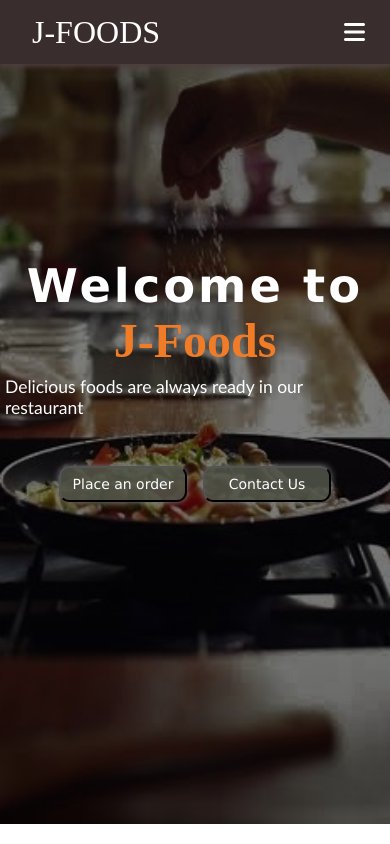
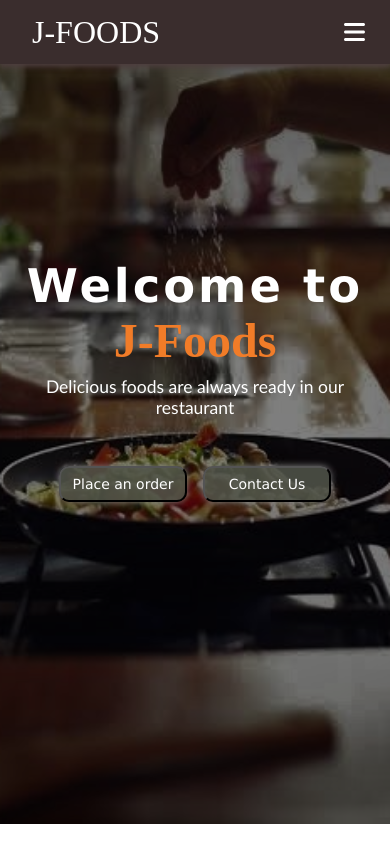
Before and after one commit to Jerryemmanuel01/J-Foods, a React (Create React App) app: page / in a window 390 px wide. Shown: the top 844 px of the page. Built offline with nearby package versions, Linux system fonts and the light colour scheme.

Commit message:
corrections made on hero-text

```diff
--- a/src/index.css
+++ b/src/index.css
@@ -93,6 +93,8 @@
   color: rgb(241, 124, 40);
 }
 .hero--txt {
+  width: 100%;
+  text-align: center;
   padding: 0px 5px 0px 5px;
   margin-top: 0.5rem;
   font-size: 17.5px;
@@ -441,6 +443,9 @@ input{
     .navlink{
         margin-top: 50px;
     }
+    .footer--body{
+        padding: 2rem;
+    }
     .phone--contact{
         margin-top: 1rem;
         font-size: 14px;
@@ -461,6 +466,11 @@ input{
     }
     .email--add{
         font-family: Arial, Helvetica, sans-serif;
+    }
+    .footer--site--links{
+        display: flex;
+        flex-direction: column;
+        align-items: flex-start;
     }
     .footer--link{
         font-size: 14px;
```
